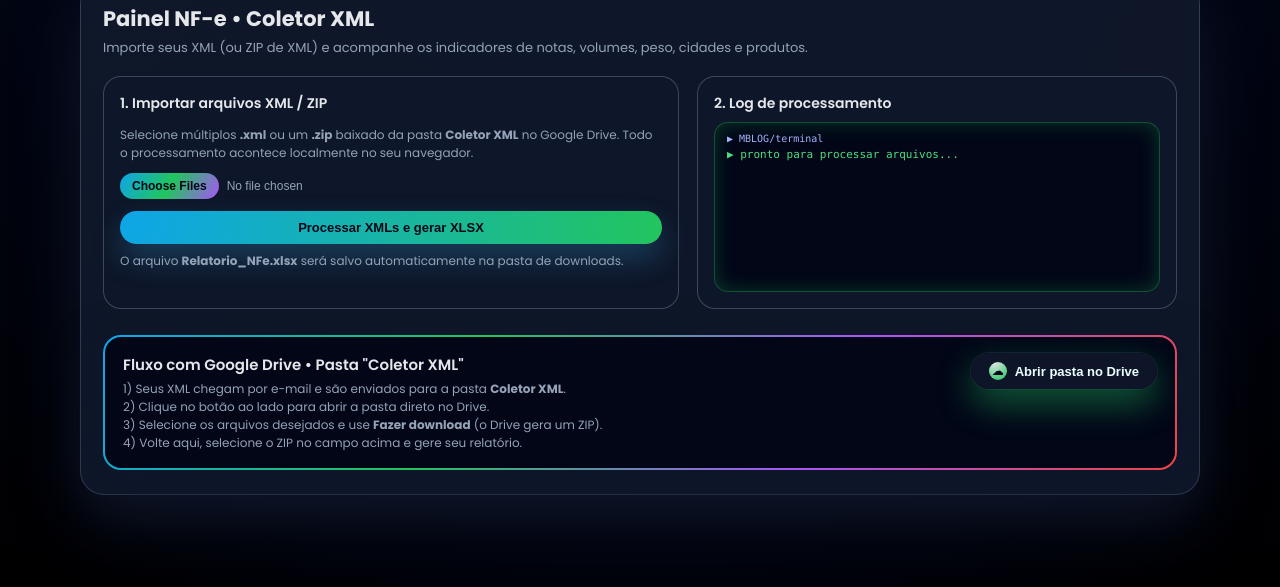
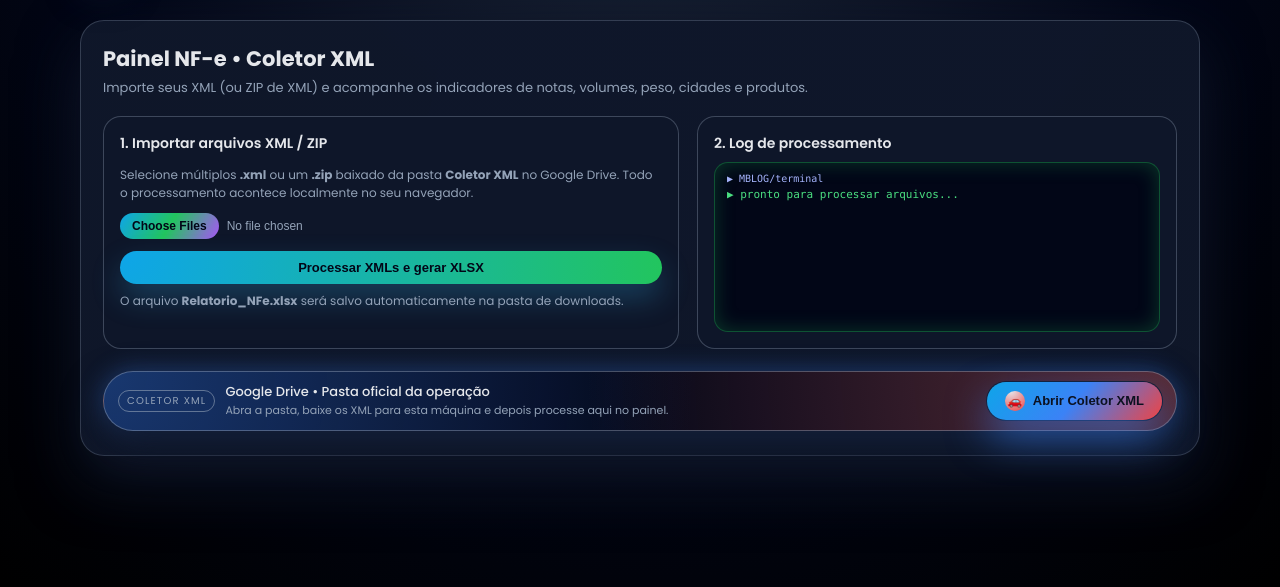
Before and after one commit to Paulocorrea937/Processador-XML, a plain HTML site: page index.html in a window 1280 px wide. Shown: the part 213-800 px from the top of the page. Drawn offline with nearby package versions, Linux system fonts and the light colour scheme.

Commit message:
Update index.html

```diff
--- a/index.html
+++ b/index.html
@@ -293,66 +293,94 @@
             margin-bottom: 4px;
         }
 
-        /* DRIVE CTA */
+        /* DRIVE CTA – BOTÃO CIVIC */
 
         .drive-cta {
-            margin-top: 26px;
-            padding: 2px;
-            border-radius: 18px;
-            background: linear-gradient(120deg,#0ea5e9,#22c55e,#a855f7,#ef4444);
-            box-shadow:
-                    0 20px 50px rgba(15,23,42,0.8),
-                    0 0 0 1px rgba(15,23,42,0.9);
+            margin-top: 22px;
         }
 
         .drive-cta-inner {
+            position: relative;
+            border-radius: 999px;
+            padding: 10px 14px;
             display: flex;
-            align-items: flex-start;
+            align-items: center;
             justify-content: space-between;
-            gap: 18px;
-            padding: 16px 18px;
-            border-radius: 16px;
-            background: linear-gradient(135deg,#020617,#020617 40%,#020617);
+            gap: 12px;
+            background: radial-gradient(circle at 0 0, rgba(59,130,246,0.4), transparent 55%),
+                        radial-gradient(circle at 100% 0, rgba(248,113,113,0.35), transparent 55%),
+                        linear-gradient(90deg,#020617,#020617 40%,#020617);
+            border: 1px solid rgba(148,163,184,0.45);
+            box-shadow:
+                    0 18px 40px rgba(15,23,42,0.9),
+                    0 0 25px rgba(59,130,246,0.4);
+        }
+
+        .drive-cta-info {
+            display: flex;
+            align-items: center;
+            gap: 10px;
+        }
+
+        .drive-pill {
+            font-size: 10px;
+            text-transform: uppercase;
+            letter-spacing: 0.12em;
+            padding: 2px 8px;
+            border-radius: 999px;
+            border: 1px solid rgba(148,163,184,0.6);
+            color: var(--text-muted);
         }
 
         .drive-cta-title {
-            font-size: 15px;
-            font-weight: 600;
+            font-size: 13px;
+            font-weight: 500;
         }
 
         .drive-cta-subtitle {
-            font-size: 12px;
+            font-size: 11px;
             color: var(--text-muted);
-            margin-top: 4px;
         }
 
         .drive-cta-button {
             border: none;
             border-radius: 999px;
             padding: 9px 18px;
-            background: rgba(15,23,42,0.95);
-            color: #ecfeff;
+            background: linear-gradient(130deg,#0ea5e9,#3b82f6,#ef4444);
+            color: #0b1120;
             font-size: 13px;
-            font-weight: 600;
+            font-weight: 700;
             cursor: pointer;
             display: inline-flex;
             align-items: center;
             gap: 8px;
             box-shadow:
-                    0 14px 35px rgba(34,197,94,0.45),
+                    0 18px 40px rgba(59,130,246,0.6),
                     0 0 0 1px rgba(15,23,42,1);
         }
 
-        .drive-cta-icon {
-            width: 18px;
-            height: 18px;
+        .drive-cta-button span.drive-cta-icon {
+            width: 20px;
+            height: 20px;
             border-radius: 999px;
-            background: radial-gradient(circle at 30% 0,#e5e7eb,#22c55e);
+            background: radial-gradient(circle at 30% 0,#e5e7eb,#ef4444);
             display: flex;
             align-items: center;
             justify-content: center;
-            font-size: 11px;
+            font-size: 12px;
             color: #020617;
+        }
+
+        @media (max-width: 720px) {
+            .drive-cta-inner {
+                flex-direction: column;
+                align-items: flex-start;
+            }
+
+            .drive-cta-button {
+                width: 100%;
+                justify-content: center;
+            }
         }
 
         /* DASHBOARD */
@@ -484,21 +512,21 @@
                 </div>
             </div>
 
-            <!-- CTA Drive -->
+            <!-- CTA Drive – Botão Civic -->
             <div class="drive-cta">
                 <div class="drive-cta-inner">
-                    <div>
-                        <div class="drive-cta-title">Fluxo com Google Drive • Pasta "Coletor XML"</div>
-                        <div class="drive-cta-subtitle">
-                            1) Seus XML chegam por e-mail e são enviados para a pasta <b>Coletor XML</b>.<br>
-                            2) Clique no botão ao lado para abrir a pasta direto no Drive.<br>
-                            3) Selecione os arquivos desejados e use <b>Fazer download</b> (o Drive gera um ZIP).<br>
-                            4) Volte aqui, selecione o ZIP no campo acima e gere seu relatório.
+                    <div class="drive-cta-info">
+                        <span class="drive-pill">Coletor XML</span>
+                        <div>
+                            <div class="drive-cta-title">Google Drive • Pasta oficial da operação</div>
+                            <div class="drive-cta-subtitle">
+                                Abra a pasta, baixe os XML para esta máquina e depois processe aqui no painel.
+                            </div>
                         </div>
                     </div>
                     <button id="btnDrive" class="drive-cta-button">
-                        <span class="drive-cta-icon">☁</span>
-                        <span>Abrir pasta no Drive</span>
+                        <span class="drive-cta-icon">🚗</span>
+                        <span>Abrir Coletor XML</span>
                     </button>
                 </div>
             </div>
```
